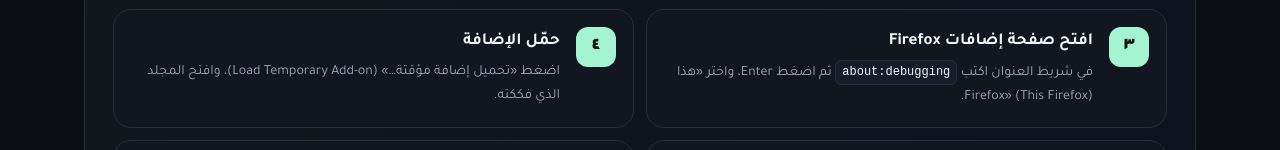
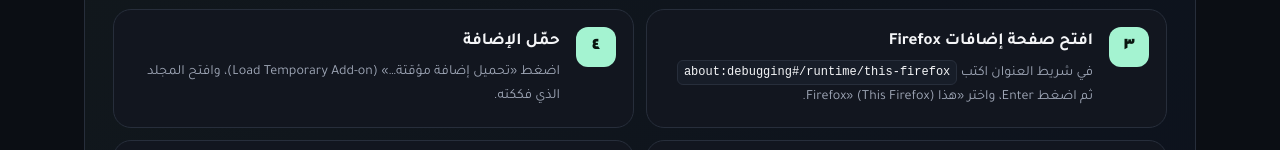
Before and after one commit to activitiesclass/noor-learning-studio, a browser extension: page index.html in a window 1280 px wide. Shown: the part 1417-1567 px from the top of the page. Drawn offline with Linux system fonts and the light colour scheme.

Commit message:
Use the direct Firefox debugging page in installation guide

```diff
--- a/index.html
+++ b/index.html
@@ -42,7 +42,7 @@
           <div class="install-grid">
             <article class="step-card"><span class="step-num">١</span><div><h3>نزّل ملف الإضافة</h3><p>اضغط «تنزيل الإضافة» واحفظ ملف ZIP في مجلد التنزيلات (Downloads).</p></div></article>
             <article class="step-card"><span class="step-num">٢</span><div><h3>فك ضغط الملف</h3><p>افتح مجلد التنزيلات، واضغط بزر الفأرة الأيمن على الملف ثم اختر «استخراج الكل» (Extract All).</p></div></article>
-            <article class="step-card"><span class="step-num">٣</span><div><h3>افتح صفحة إضافات Firefox</h3><p>في شريط العنوان اكتب <kbd>about:debugging</kbd> ثم اضغط Enter، واختر «هذا Firefox» (This Firefox).</p></div></article>
+            <article class="step-card"><span class="step-num">٣</span><div><h3>افتح صفحة إضافات Firefox</h3><p>في شريط العنوان اكتب <kbd>about:debugging#/runtime/this-firefox</kbd> ثم اضغط Enter، واختر «هذا Firefox» (This Firefox).</p></div></article>
             <article class="step-card"><span class="step-num">٤</span><div><h3>حمّل الإضافة</h3><p>اضغط «تحميل إضافة مؤقتة…» (Load Temporary Add-on)، وافتح المجلد الذي فككته.</p></div></article>
             <article class="step-card"><span class="step-num">٥</span><div><h3>اختر ملف التشغيل</h3><p>داخل المجلد حدد <kbd>manifest.json</kbd> ثم اضغط «فتح» (Open). ستظهر الإضافة في Firefox.</p></div></article>
             <article class="step-card"><span class="step-num">٦</span><div><h3>استخدمها في نور</h3><p>سجّل الدخول إلى نور بنفسك، وافتح نموذج تحضير فارغًا، ثم افتح الإضافة واختر الدرس واللقاء.</p></div></article>
```
